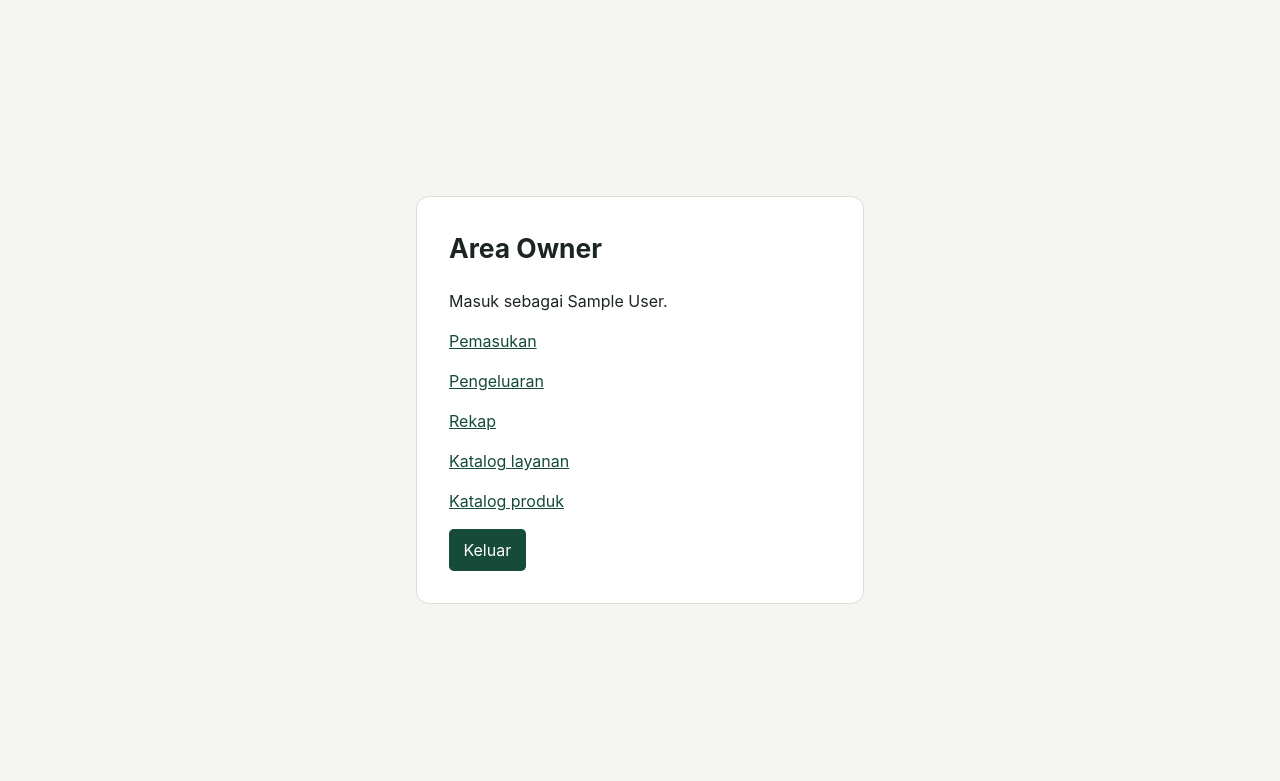
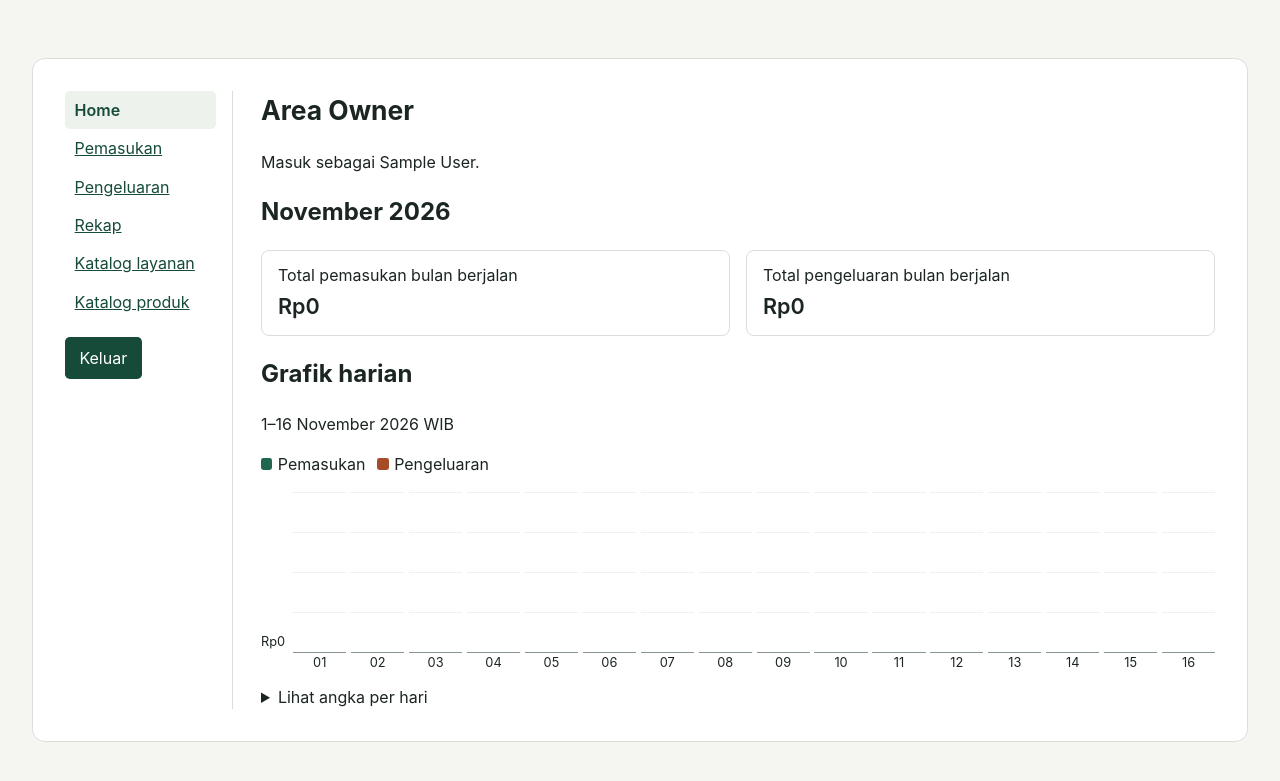
Before and after one commit to MfuatH/SISTEM-MANAJEMEN-OPERASIONAL-BARBERSHOP, a Laravel app: page /owner in a window 1280 px wide. Shown: the top 781 px of the page. Run offline with Laravel 12, Linux system fonts and the light colour scheme; the visitor is signed in with stand-in values (Sample User, id 1); data that the repository does not hold is empty.

Commit message:
feat: show monthly owner dashboard and daily chart

```diff
--- /dev/null
+++ b/app/Http/Controllers/OwnerDashboardController.php
@@ -0,0 +1,14 @@
+<?php
+
+namespace App\Http\Controllers;
+
+use App\Services\OwnerDashboardReport;
+use Illuminate\View\View;
+
+class OwnerDashboardController extends Controller
+{
+    public function __invoke(OwnerDashboardReport $report): View
+    {
+        return view('owner.home', $report->currentMonth());
+    }
+}
--- a/resources/views/auth/owner-layout.blade.php
+++ b/resources/views/auth/owner-layout.blade.php
@@ -24,6 +24,31 @@
         .recap-filters .field { margin-bottom: .5rem; }
         .recap-totals div { border: 1px solid #d8dfd9; border-radius: .5rem; padding: .65rem .85rem; }
         .recap-totals dd { margin: .2rem 0 0; font-size: 1.2rem; font-weight: 600; font-variant-numeric: tabular-nums; }
+        .dashboard-layout { display: grid; grid-template-columns: 10.5rem minmax(0, 1fr); gap: 1.75rem; }
+        .dashboard-sidebar { border-right: 1px solid #d8dfd9; padding-right: 1rem; }
+        .dashboard-sidebar ul, .dashboard-legend { margin: 0 0 1rem; padding: 0; list-style: none; }
+        .dashboard-sidebar a { display: block; padding: .45rem .6rem; border-radius: .3rem; }
+        .dashboard-sidebar a[aria-current="page"] { background: #edf2ed; font-weight: 600; text-decoration: none; }
+        .dashboard-totals { display: grid; grid-template-columns: repeat(auto-fit, minmax(min(100%, 14rem), 1fr)); gap: 1rem; }
+        .dashboard-totals div { border: 1px solid #d8dfd9; border-radius: .5rem; padding: .75rem 1rem; }
+        .dashboard-totals dd { margin: .2rem 0 0; font-size: 1.35rem; font-weight: 600; overflow-wrap: anywhere; }
+        .dashboard-legend { display: flex; flex-wrap: wrap; gap: .75rem; }
+        .dashboard-swatch { display: inline-block; width: .7rem; height: .7rem; margin-right: .35rem; border-radius: .15rem; }
+        .dashboard-income { background: #21664e; }
+        .dashboard-expenses { background: #a74c28; }
+        .dashboard-chart-area { display: grid; grid-template-columns: auto minmax(0, 1fr); column-gap: .5rem; margin-bottom: .85rem; }
+        .dashboard-axis { display: flex; flex-direction: column; justify-content: space-between; text-align: right; height: 10rem; max-width: 7.5rem; overflow-wrap: anywhere; font-size: .8rem; }
+        .dashboard-chart-scroll { overflow-x: auto; }
+        .dashboard-chart { display: flex; gap: .3rem; width: max-content; min-width: 100%; }
+        .dashboard-day { flex: 1 0 2rem; text-align: center; font-size: .8rem; }
+        .dashboard-bars { height: 10rem; display: flex; justify-content: center; align-items: flex-end; gap: .15rem; border-bottom: 1px solid #89968e; background: repeating-linear-gradient(to top, transparent 0 calc(25% - 1px), #edf2ed calc(25% - 1px) 25%); }
+        .dashboard-bar { display: block; width: .65rem; border-radius: .15rem .15rem 0 0; }
+        @media (max-width: 48rem) {
+            .owner-dashboard { padding: 1rem; }
+            .dashboard-layout { grid-template-columns: minmax(0, 1fr); gap: 1rem; }
+            .dashboard-sidebar { border-right: 0; border-bottom: 1px solid #d8dfd9; padding: 0 0 .75rem; }
+            .dashboard-sidebar ul { display: flex; flex-wrap: wrap; }
+        }
         .number { text-align: right; white-space: nowrap; font-variant-numeric: tabular-nums; }
         .report-time { white-space: nowrap; }
         caption { text-align: left; font-weight: 600; }
--- /dev/null
+++ b/resources/views/owner/dashboard-chart.blade.php
@@ -0,0 +1,65 @@
+@php
+    $maximum = max(...array_column($days, 'income'), ...array_column($days, 'expenses'));
+    $scale = max(1, (float) $maximum);
+    $lastDay = $today->locale('id')->translatedFormat('j F Y');
+@endphp
+
+<section aria-labelledby="daily-chart-title">
+    <h2 id="daily-chart-title">Grafik harian</h2>
+    <p>{{ $today->day === 1 ? $lastDay : '1–'.$lastDay }} WIB</p>
+
+    <ul class="dashboard-legend">
+        <li><span class="dashboard-swatch dashboard-income" aria-hidden="true"></span>Pemasukan</li>
+        <li><span class="dashboard-swatch dashboard-expenses" aria-hidden="true"></span>Pengeluaran</li>
+    </ul>
+
+    <div class="dashboard-chart-area">
+        <div class="dashboard-axis" aria-hidden="true">
+            <span>{{ (string) $maximum === '0' ? '' : App\Services\OwnerReport::rupiah($maximum) }}</span>
+            <span>Rp0</span>
+        </div>
+        <div class="dashboard-chart-scroll" role="region" aria-label="Grafik harian, data tersedia pada tabel di bawah" tabindex="0">
+            <div class="dashboard-chart" aria-hidden="true">
+                @foreach ($days as $day)
+                    <div class="dashboard-day">
+                        <div class="dashboard-bars">
+                            <span class="dashboard-bar dashboard-income"
+                                style="height: {{ round((float) $day['income'] / $scale * 100, 4) }}%; min-height: {{ $day['income'] === '0' ? '0' : '2px' }}"
+                                title="{{ $day['date'] }} · Pemasukan {{ App\Services\OwnerReport::rupiah($day['income']) }}"></span>
+                            <span class="dashboard-bar dashboard-expenses"
+                                style="height: {{ round((float) $day['expenses'] / $scale * 100, 4) }}%; min-height: {{ $day['expenses'] === '0' ? '0' : '2px' }}"
+                                title="{{ $day['date'] }} · Pengeluaran {{ App\Services\OwnerReport::rupiah($day['expenses']) }}"></span>
+                        </div>
+                        <span>{{ substr($day['date'], -2) }}</span>
+                    </div>
+                @endforeach
+            </div>
+        </div>
+    </div>
+
+    <details>
+        <summary>Lihat angka per hari</summary>
+        <div class="table-scroll">
+            <table>
+                <thead>
+                    <tr>
+                        <th scope="col">Tanggal (WIB)</th>
+                        <th scope="col" class="number">Pemasukan</th>
+                        <th scope="col" class="number">Pengeluaran</th>
+                    </tr>
+                </thead>
+                <tbody>
+                    @foreach ($days as $day)
+                        <tr>
+                            <th scope="row">
+                                <time datetime="{{ $day['date'] }}">{{ Carbon\CarbonImmutable::parse($day['date'])->format('d/m/Y') }}</time>
+                            </th>
+                            <td class="number">{{ App\Services\OwnerReport::rupiah($day['income']) }}</td>
+                            <td class="number">{{ App\Services\OwnerReport::rupiah($day['expenses']) }}</td>
+                        </tr>
+                    @endforeach
+                </tbody>
+            </table>
+        </div>
+    </details>
+</section>
--- a/resources/views/owner/home.blade.php
+++ b/resources/views/owner/home.blade.php
@@ -1,18 +1,48 @@
 @extends('auth.owner-layout')
 
 @section('title', 'Area Owner')
+@section('main-class', 'wide report-page owner-dashboard')
 
 @section('content')
-    <h1>Area Owner</h1>
-    <p>Masuk sebagai {{ auth()->user()->name }}.</p>
-    <p><a href="{{ route('owner.income.index') }}">Pemasukan</a></p>
-    <p><a href="{{ route('owner.expenses.index') }}">Pengeluaran</a></p>
-    <p><a href="{{ route('owner.recap.index') }}">Rekap</a></p>
-    <p><a href="{{ route('owner.services.index') }}">Katalog layanan</a></p>
-    <p><a href="{{ route('owner.products.index') }}">Katalog produk</a></p>
+    <div class="dashboard-layout">
+        <aside class="dashboard-sidebar">
+            <nav aria-label="Menu Owner">
+                <ul>
+                    <li><a href="{{ route('owner.home') }}" aria-current="page">Home</a></li>
+                    <li><a href="{{ route('owner.income.index') }}">Pemasukan</a></li>
+                    <li><a href="{{ route('owner.expenses.index') }}">Pengeluaran</a></li>
+                    <li><a href="{{ route('owner.recap.index') }}">Rekap</a></li>
+                    <li><a href="{{ route('owner.services.index') }}">Katalog layanan</a></li>
+                    <li><a href="{{ route('owner.products.index') }}">Katalog produk</a></li>
+                </ul>
+            </nav>
+            <form method="post" action="{{ route('owner.logout') }}">
+                @csrf
+                <button type="submit">Keluar</button>
+            </form>
+        </aside>
 
-    <form method="post" action="{{ route('owner.logout') }}">
-        @csrf
-        <button type="submit">Keluar</button>
-    </form>
+        <div class="dashboard-content">
+            <header>
+                <h1>Area Owner</h1>
+                <p>Masuk sebagai {{ auth()->user()->name }}.</p>
+            </header>
+
+            <section aria-labelledby="dashboard-period">
+                <h2 id="dashboard-period">{{ $month->locale('id')->translatedFormat('F Y') }}</h2>
+                <dl class="dashboard-totals">
+                    <div>
+                        <dt>Total pemasukan bulan berjalan</dt>
+                        <dd>{{ App\Services\OwnerReport::rupiah($totals['income']) }}</dd>
+                    </div>
+                    <div>
+                        <dt>Total pengeluaran bulan berjalan</dt>
+                        <dd>{{ App\Services\OwnerReport::rupiah($totals['expenses']) }}</dd>
+                    </div>
+                </dl>
+            </section>
+
+            @include('owner.dashboard-chart')
+        </div>
+    </div>
 @endsection
--- a/routes/web.php
+++ b/routes/web.php
@@ -3,6 +3,7 @@
 use App\Http\Controllers\BarberIncomeController;
 use App\Http\Controllers\BarberSessionController;
 use App\Http\Controllers\OwnerAuthController;
+use App\Http\Controllers\OwnerDashboardController;
 use App\Http\Controllers\OwnerExpenseController;
 use App\Http\Controllers\OwnerIncomeController;
 use App\Http\Controllers\OwnerRecapController;
@@ -37,7 +38,7 @@ Route::prefix('owner')->group(function (): void {
     });
 
     Route::middleware(['auth', EnsureOwnerIsActive::class])->group(function (): void {
-        Route::view('/', 'owner.home')->name('owner.home');
+        Route::get('/', OwnerDashboardController::class)->name('owner.home');
         Route::post('logout', [OwnerAuthController::class, 'destroy'])->name('owner.logout');
 
         Route::name('owner.')->group(function (): void {
```
Also changed, not shown: app/Services/OwnerDashboardReport.php (added, +53 -0 lines), app/Services/OwnerFinancialEntries.php (added, +38 -0 lines), app/Services/OwnerRecapReport.php (+3 -29 lines), docs/pengerjaan-sistem/Catatan-Pengerjaan-Slice-06.md (+1 -1 lines), docs/pengerjaan-sistem/Catatan-Pengerjaan-Slice-07.md (+1 -1 lines), docs/pengerjaan-sistem/Catatan-Pengerjaan-Slice-09.md (+1 -1 lines), docs/pengerjaan-sistem/Catatan-Pengerjaan-Slice-10.md (added, +50 -0 lines), docs/pengerjaan-sistem/Desain-Database-MySQL-Barbershop.md (+4 -4 lines), docs/pengerjaan-sistem/Rencana-Backend-Sistem-Operasional-Barbershop.md (+3 -3 lines), tests/Feature/OwnerDashboardTest.php (added, +109 -0 lines), README.md.
